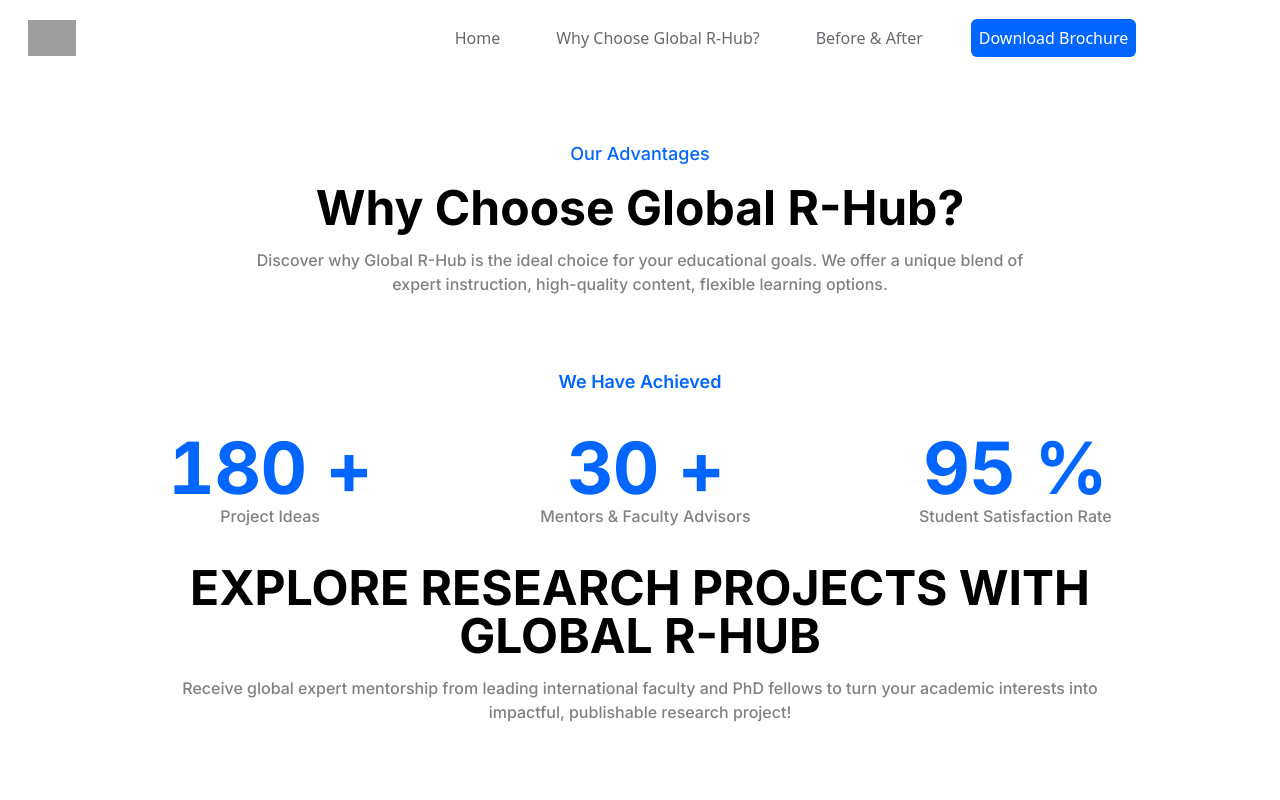
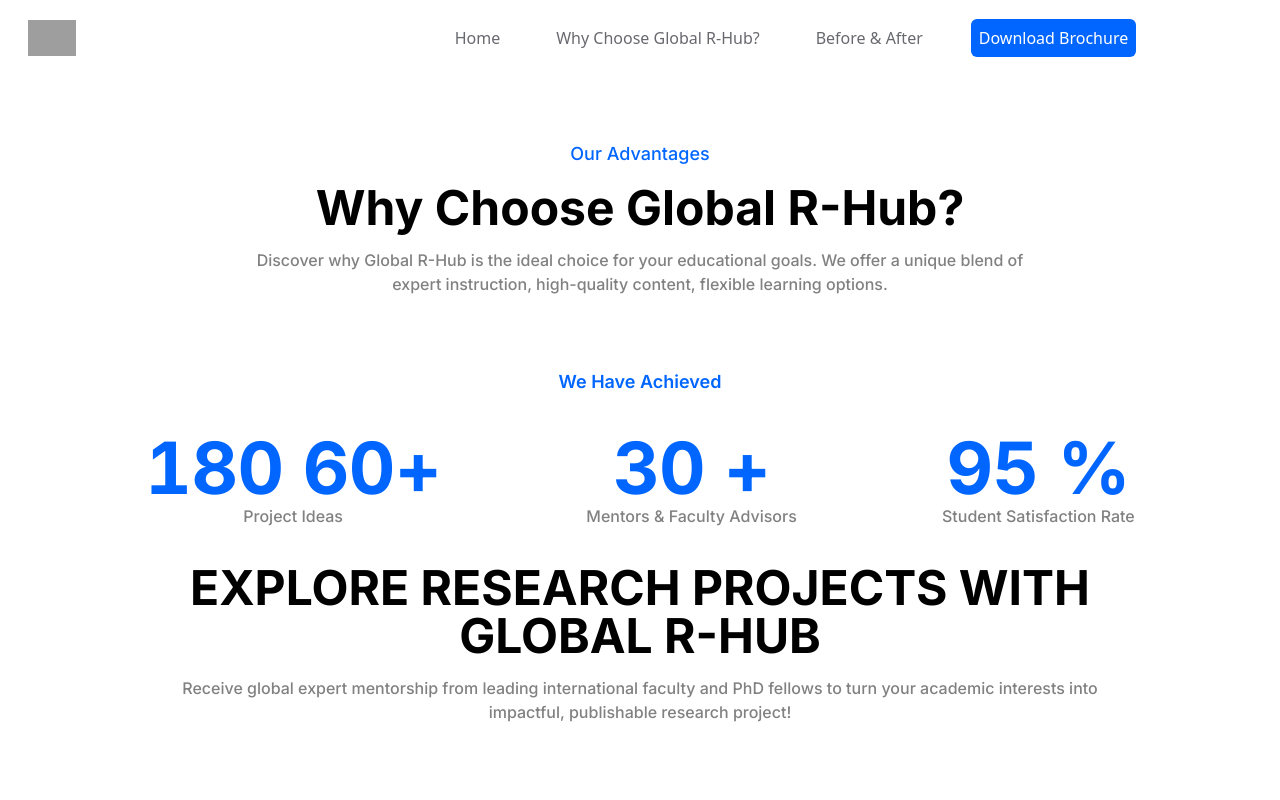
Before and after one commit to Varunp01/New-Global-R-Hub, a React (Vite) app: page /Whychoose in a window 1280 px wide. Shown: the top 800 px of the page. Built offline with nearby package versions, Linux system fonts and the light colour scheme; grey boxes are pictures that could not be loaded; a web font is replaced by a local one.

Commit message:
Youtube ad Edits

```diff
--- a/src/pages/Home/Section2 copy.jsx
+++ b/src/pages/Home/Section2 copy.jsx
@@ -9,13 +9,13 @@ const HSec2 = () => {
                         <div className="Numbers text-center items-center p-5 flex justify-evenly flex-wrap">
                             <div className="px-5 py-2">
                                 <dd class="order-first tracking-tight">
-                                    <span class="fontInter font-bold text-[#0066FF] text-7xl animate-[counter_3s_ease-out_forwards] tabular-nums [counter-set:_num_var(--num-numbers1)] before:content-[counter(num)]"> <span class="sr-only">180</span>+</span>
+                                    <span class="fontInter font-bold text-[#0066FF] text-7xl animate-[counter_3s_ease-out_forwards] tabular-nums [counter-set:_num_var(--num-numbers1)] before:content-[counter(num)]"> <span class="sronly">60</span>+</span>
                                 </dd>
                                 <dt class="fontInter font-medium text-[#818181] text-base">Project Ideas</dt>
                             </div>
                             <div className="px-5 py-2">
                                 <dd class="order-first tracking-tight">
-                                    <span class="fontInter font-bold text-[#0066FF] text-7xl animate-[counter_3s_ease-out_forwards] tabular-nums [counter-set:_num_var(--num-numbers2)] before:content-[counter(num)]"> <span class="sr-only">30</span>+</span>
+                                    <span class="fontInter font-bold text-[#0066FF] text-7xl animate-[counter_3s_ease-out_forwards] tabular-nums [counter-set:_num_var(--num-numbers2)] before:content-[counter(num)]"> <span class="sr-only">20</span>+</span>
                                 </dd>
                                 <dt class="fontInter font-medium text-[#818181] text-base">Mentors & Faculty Advisors</dt>
                             </div>
```
